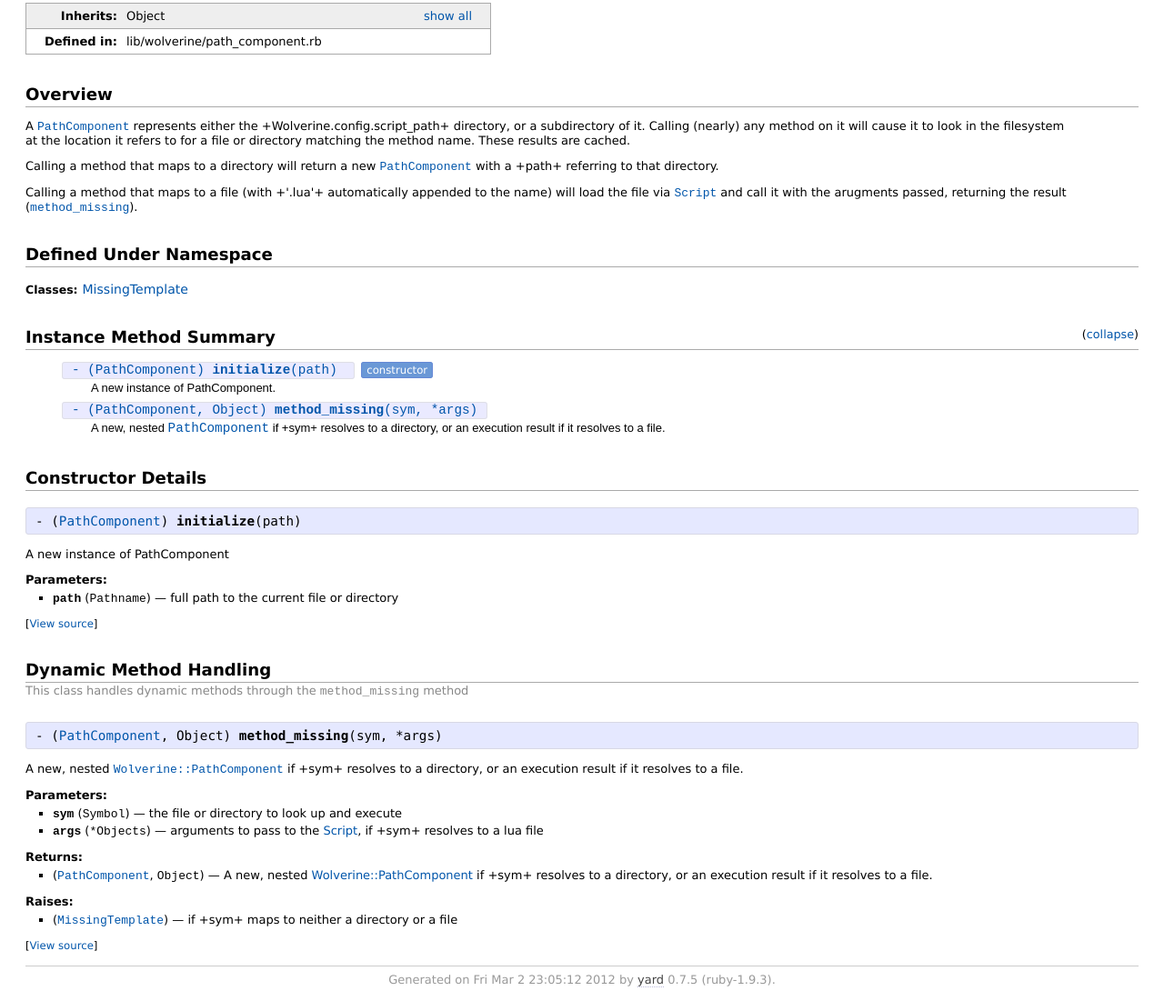
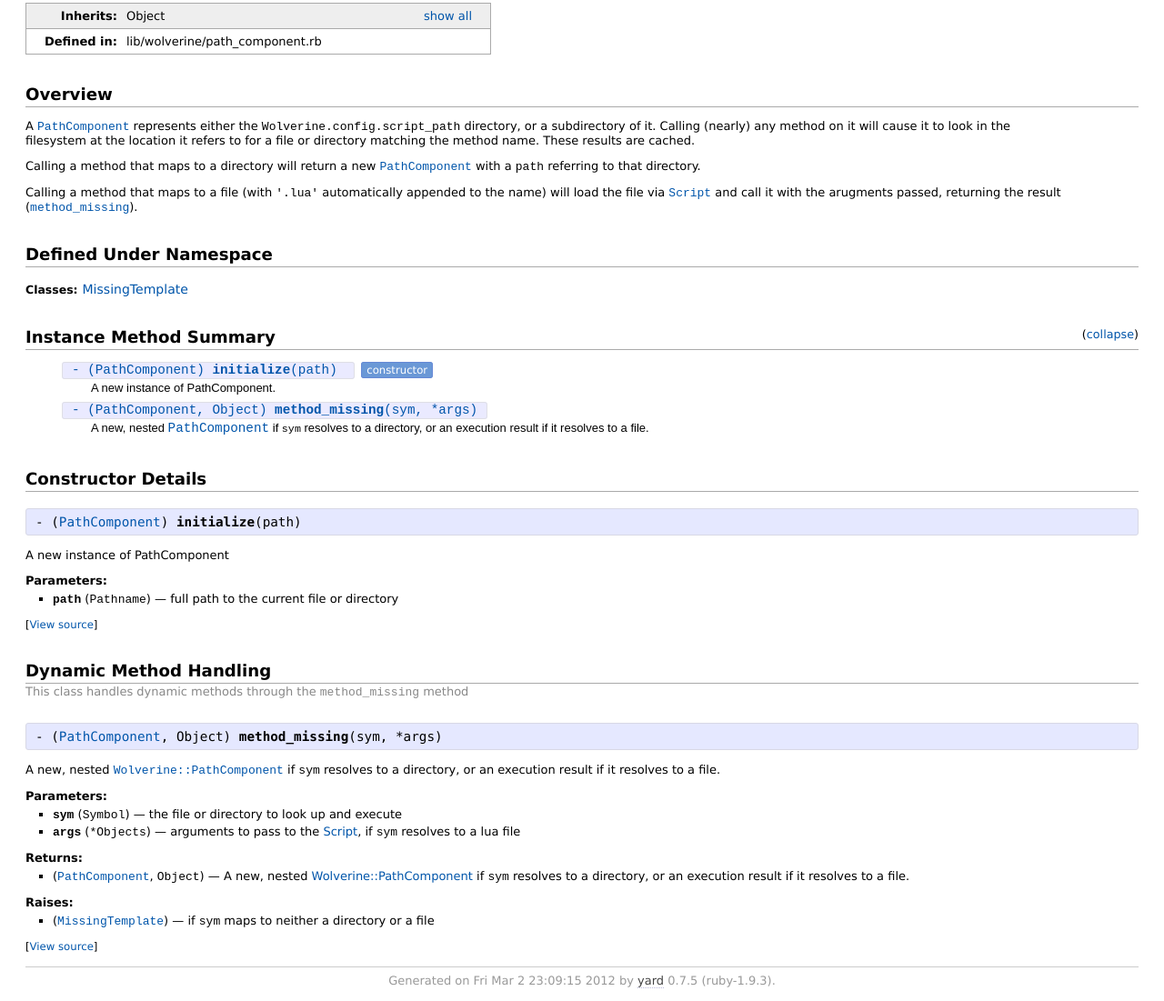
Before and after one commit to Shopify/wolverine, a plain HTML site: page Wolverine/PathComponent.html in a window 1280 px wide. Shown: the part 97-1198 px from the top of the page at 91% size. Drawn offline with Linux system fonts and the light colour scheme.

Commit message:
Regenerated docs

```diff
--- a/Wolverine/PathComponent.html
+++ b/Wolverine/PathComponent.html
@@ -94,17 +94,19 @@
 
 <h2>Overview</h2><div class="docstring">
   <div class="discussion">
-    <p>A <span class='object_link'><a href="" title="Wolverine::PathComponent (class)">PathComponent</a></span> represents either the +Wolverine.config.script_path+
-directory, or a subdirectory of it. Calling (nearly) any method on it will
-cause it to look in the filesystem at the location it refers to for a file
-or directory matching the method name. These results are cached.</p>
+
+<p>A <span class='object_link'><a href="" title="Wolverine::PathComponent (class)">PathComponent</a></span> represents either the
+<tt>Wolverine.config.script_path</tt> directory, or a subdirectory of it.
+Calling (nearly) any method on it will cause it to look in the filesystem
+at the location it refers to for a file or directory matching the method
+name. These results are cached.</p>
 
 <p>Calling a method that maps to a directory will return a new <span class='object_link'><a href="" title="Wolverine::PathComponent (class)">PathComponent</a></span>
-with a +path+ referring to that directory.</p>
+with a <tt>path</tt> referring to that directory.</p>
 
-<p>Calling a method that maps to a file (with +'.lua'+ automatically appended
-to the name) will load the file via <span class='object_link'><a href="Script.html" title="Wolverine::Script (class)">Script</a></span> and call it with the
-arugments passed, returning the result (<span class='object_link'><a href="../Wolverine.html#method_missing-class_method" title="Wolverine.method_missing (method)">method_missing</a></span>).</p>
+<p>Calling a method that maps to a file (with <tt>'.lua'</tt> automatically appended
+to the name) will load the file via <span class='object_link'><a href="Script.html" title="Wolverine::Script (class)">Script</a></span> and call it with the arugments
+passed, returning the result (<span class='object_link'><a href="../Wolverine.html#method_missing-class_method" title="Wolverine.method_missing (method)">method_missing</a></span>).</p>
 
 
   </div>
@@ -155,7 +157,8 @@ arugments passed, returning the result (<span class='object_link'><a href="../Wo
 
 
 
-    <span class="summary_desc"><div class='inline'><p>A new instance of PathComponent.</p>
+    <span class="summary_desc"><div class='inline'>
+<p>A new instance of PathComponent.</p>
 </div></span>
 
 </li>
@@ -177,8 +180,9 @@ arugments passed, returning the result (<span class='object_link'><a href="../Wo
 
 
 
-    <span class="summary_desc"><div class='inline'><p>A new, nested <span class='object_link'><a href="" title="Wolverine::PathComponent (class)">PathComponent</a></span> if +sym+ resolves to
-a directory, or an execution result if it resolves to a file.</p>
+    <span class="summary_desc"><div class='inline'>
+<p>A new, nested <span class='object_link'><a href="" title="Wolverine::PathComponent (class)">PathComponent</a></span> if <tt>sym</tt> resolves to  a directory, or
+an execution result if it resolves to a file.</p>
 </div></span>
 
 </li>
@@ -199,7 +203,8 @@ a directory, or an execution result if it resolves to a file.</p>
 
 </p><div class="docstring">
   <div class="discussion">
-    <p>A new instance of PathComponent</p>
+
+<p>A new instance of PathComponent</p>
 
 
   </div>
@@ -218,7 +223,8 @@ a directory, or an execution result if it resolves to a file.</p>
 
 
         &mdash;
-        <div class='inline'><p>full path to the current file or directory</p>
+        <div class='inline'>
+<p>full path to the current file or directory</p>
 </div>
 
     </li>
@@ -264,8 +270,9 @@ a directory, or an execution result if it resolves to a file.</p>
 
 </p><div class="docstring">
   <div class="discussion">
-    <p>A new, nested <span class='object_link'><a href="" title="Wolverine::PathComponent (class)">Wolverine::PathComponent</a></span> if +sym+ resolves to
-a directory, or an execution result if it resolves to a file.</p>
+
+<p>A new, nested <span class='object_link'><a href="" title="Wolverine::PathComponent (class)">Wolverine::PathComponent</a></span> if <tt>sym</tt> resolves to  a directory, or
+an execution result if it resolves to a file.</p>
 
 
   </div>
@@ -284,7 +291,8 @@ a directory, or an execution result if it resolves to a file.</p>
 
 
         &mdash;
-        <div class='inline'><p>the file or directory to look up and execute</p>
+        <div class='inline'>
+<p>the file or directory to look up and execute</p>
 </div>
 
     </li>
@@ -299,7 +307,8 @@ a directory, or an execution result if it resolves to a file.</p>
 
 
         &mdash;
-        <div class='inline'><p>arguments to pass to the <span class='object_link'><a href="Script.html" title="Wolverine::Script (class)">Script</a></span>, if +sym+ resolves to a lua file</p>
+        <div class='inline'>
+<p>arguments to pass to the <span class='object_link'><a href="Script.html" title="Wolverine::Script (class)">Script</a></span>, if <tt>sym</tt> resolves to a lua file</p>
 </div>
 
     </li>
@@ -317,8 +326,9 @@ a directory, or an execution result if it resolves to a file.</p>
 
 
         &mdash;
-        <div class='inline'><p>A new, nested <span class='object_link'><a href="" title="Wolverine::PathComponent (class)">Wolverine::PathComponent</a></span> if +sym+ resolves to
-a directory, or an execution result if it resolves to a file.</p>
+        <div class='inline'>
+<p>A new, nested <span class='object_link'><a href="" title="Wolverine::PathComponent (class)">Wolverine::PathComponent</a></span> if <tt>sym</tt> resolves to  a directory, or
+an execution result if it resolves to a file.</p>
 </div>
 
     </li>
@@ -335,7 +345,8 @@ a directory, or an execution result if it resolves to a file.</p>
 
 
         &mdash;
-        <div class='inline'><p>if +sym+ maps to neither a directory or a file</p>
+        <div class='inline'>
+<p>if <tt>sym</tt> maps to neither a directory or a file</p>
 </div>
 
     </li>
@@ -371,7 +382,7 @@ a directory, or an execution result if it resolves to a file.</p>
 </div>
 
     <div id="footer">
-  Generated on Fri Mar  2 23:05:12 2012 by
+  Generated on Fri Mar  2 23:09:15 2012 by
   <a href="http://yardoc.org" title="Yay! A Ruby Documentation Tool" target="_parent">yard</a>
   0.7.5 (ruby-1.9.3).
 </div>
```
Also changed, not shown: Wolverine.html (+29 -17 lines), Wolverine/Configuration.html (+13 -7 lines), Wolverine/LuaError.html (+23 -14 lines), Wolverine/PathComponent/MissingTemplate.html (+1 -1 lines), Wolverine/Script.html (+27 -18 lines), _index.html (+1 -1 lines), file.README.html (+1 -1 lines), index.html (+1 -1 lines), top-level-namespace.html (+1 -1 lines).
